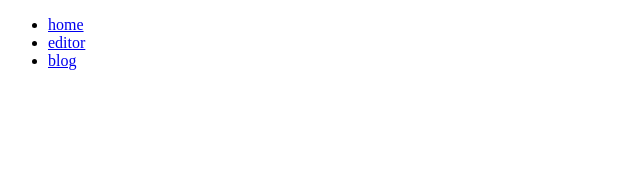
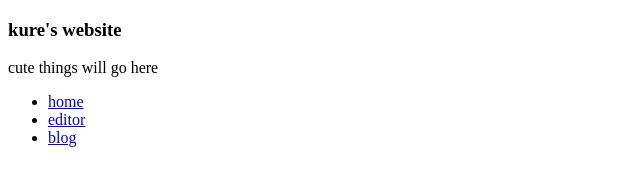
Before and after one commit to ineshima/reimagined-invention, a website: page public/home.html in a window 1280 px wide. Shown: the whole page, without its empty margins (0-640 px from the left). Drawn offline with Linux system fonts and the light colour scheme.

Commit message:
add home.html divs

```diff
--- a/public/home.html
+++ b/public/home.html
@@ -6,6 +6,13 @@
     <title>kure arends</title>
 </head>
 <body>
+    <div class="window">
+
+        <div class="welcome">
+            <h3>kure's website</h3>
+            cute things will go here
+        </div>
+
         <nav class="navbar">
             <ul class="links-container">
                 <li class="link-item"><a href="/" class="link">home</a></li>
@@ -13,5 +20,7 @@
                 <li class="link-item"><a href="/blog" class="link">blog</a></li>
             </ul>
         </nav>
+
+    </div>
 </body>
 </html>
```
Lines whose indentation alone changed are shown as unchanged.
